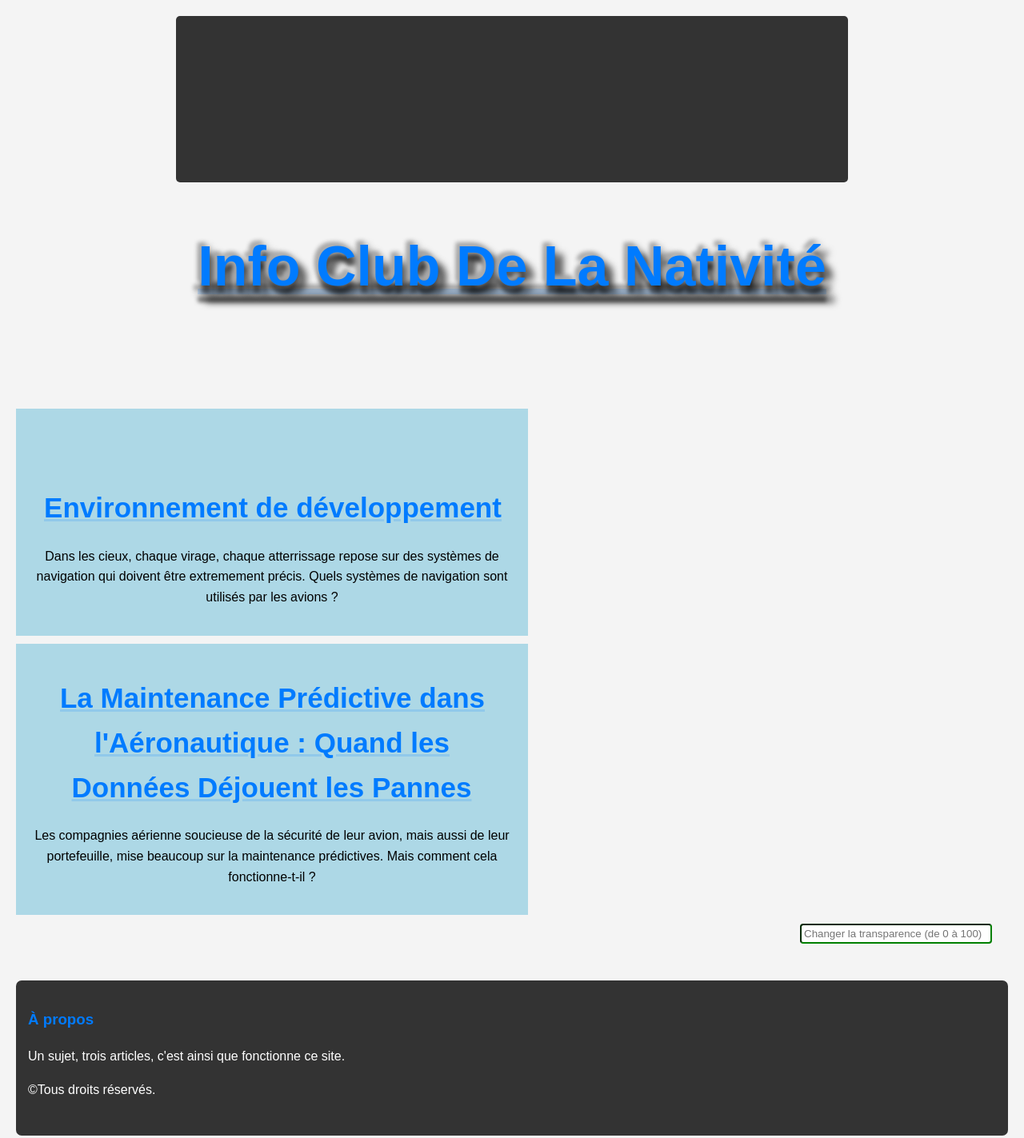
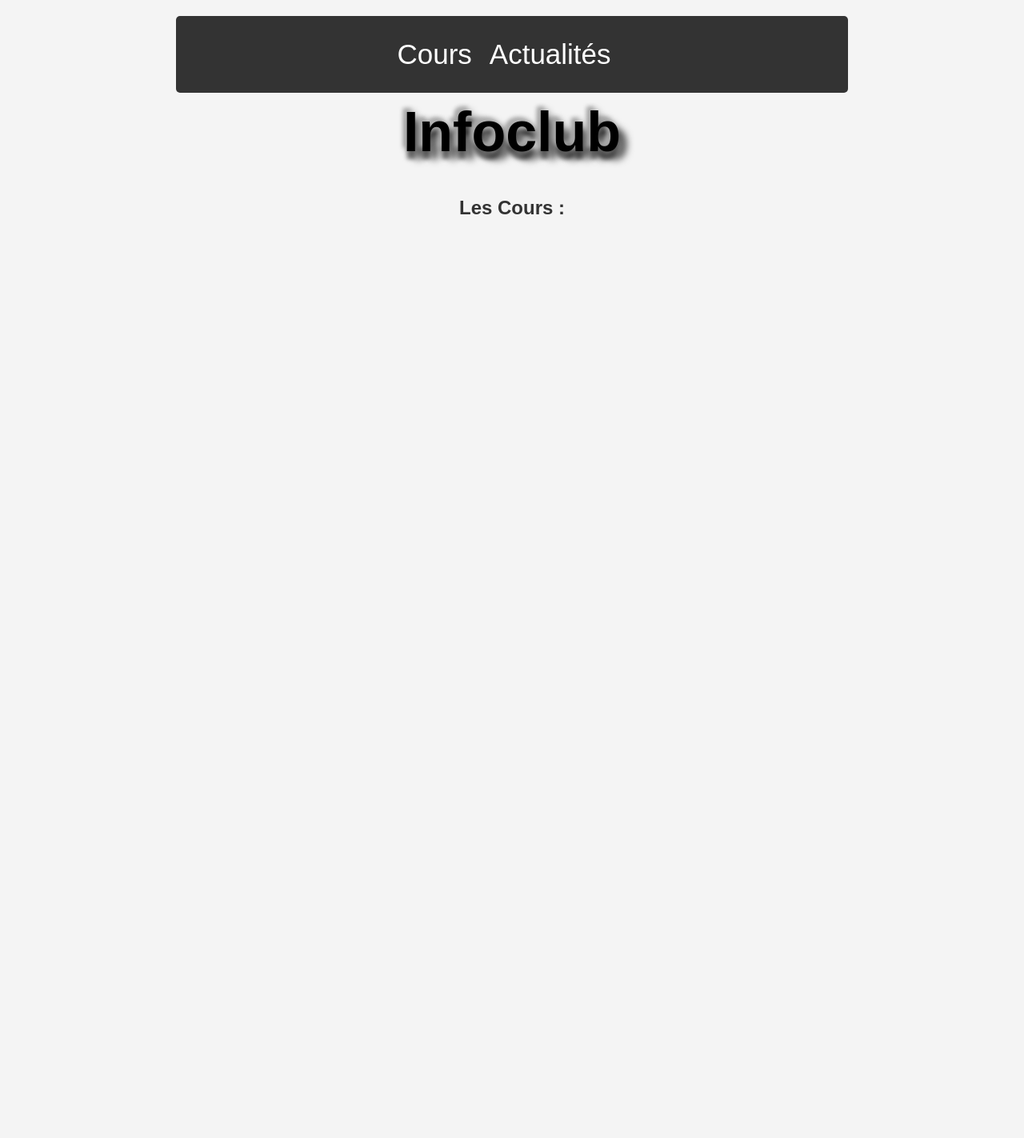
Before and after one commit to infoclub-La-Nativite/infoclub-La-Nativite.github.io, a plain HTML site: page index.html in a window 1280 px wide. Shown: the whole page at 80% size. After the commit the page ends 800 px from the top, so only its background shows below. Drawn offline with Linux system fonts and the light colour scheme.

Commit message:
Update index.html

```diff
--- a/index.html
+++ b/index.html
@@ -6,38 +6,42 @@
 
             <title >Info Club de La Nativité</title>
         </head>
-        <body>
         <header>
 <nav>
 <ul>
-                        <li><a href=</li>
+<li><a href="#cours">Cours</a></li>
+<li><a href="#actualites">Actualités</a></li>
 </ul>
 </nav>
 </header>
-            <h1>Info Club de La Nativité</h1>
-            <section class="ligne">
-                <section class="sectionv">
-                    <h2 class="ref" > <a href="gpsavion.html">Environnement de développement</a></h2>
-                    <p>Dans les cieux, chaque virage, chaque atterrissage repose sur des systèmes de navigation qui doivent être extremement précis. Quels systèmes de navigation sont utilisés par les avions ?</p>
+<h1>Infoclub</h1>
+<main>
+<section id="cours">
+<h2>Les Cours :</h2>
+<ul id="cours-list">
+<!-- Les éléments de la liste seront générés dynamiquement par Javas
+cript
+--)
+</ul>
 </section>
-                <section></n></section>
-                <section class="sectionv">
-                    <h2 class="ref"> <a href="Maintenancepre.html">La Maintenance Prédictive dans l'Aéronautique : Quand les Données Déjouent les Pannes</a></h2>
-                    <p> Les compagnies aérienne soucieuse de la sécurité de leur avion, mais aussi de leur portefeuille, mise beaucoup sur la maintenance prédictives. Mais comment cela fonctionne-t-il ?</p>
+<section id="actualites">
+<h2>Actualités</h2>
+<div id="actualites-container">
+<!-- Les actualités seront affichées ici
+</div>
 </section>
-            </section>
-
-
-            <div class = "center"><input type="text" id ="1" class="prct" placeholder="Changer la transparence (de 0 à 100)"></div>
-            <br>
-            <script src="script.js"></script>
+</main>
 <footer class="site-footer">
 <div class="container">
 <div class="footer-about">
-                    <h3>À propos </h3>
-                    <p>Un sujet, trois articles, c'est ainsi que fonctionne ce site.</p>
-                    <p>©Tous droits réservés.</p>
+<h3>À propos</h3>
+<p>Retrouver ici les pdf des cours présentés et découvrer les actualités
+de l'informatique.</p>
+<p>Tous droits réservés ○ Infoclub, Aix-En-Provence, Manosque, Lambesc
+X
+2024</p>
 </div>
+<script src="/ressources/scripts.js"></script>
 </footer>
 </body>
-    </html>
+</html
```
Lines whose indentation alone changed are shown as unchanged.
